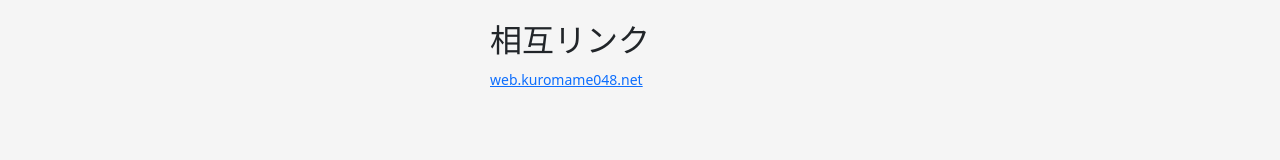
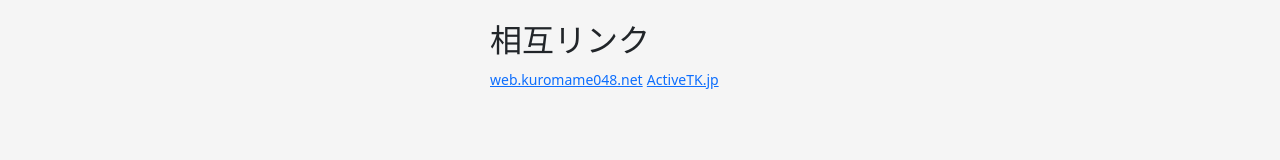
Before and after one commit to n3mmy/n3mmy.github.io, a plain HTML site: page index.html in a window 1280 px wide. Shown: the part 404-564 px from the top of the page. Drawn offline with Linux system fonts and the light colour scheme.

Commit message:
Update index.html

```diff
--- a/index.html
+++ b/index.html
@@ -23,6 +23,7 @@
         <br>
         <h2>相互リンク</h2>
         <small><a href="https://web.kuromame048.net/">web.kuromame048.net</a></small>
+        <small><a href="https://activetk.jp/">ActiveTK.jp</a></small>
       </div>
     </div>
     <footer class="footer">
```
